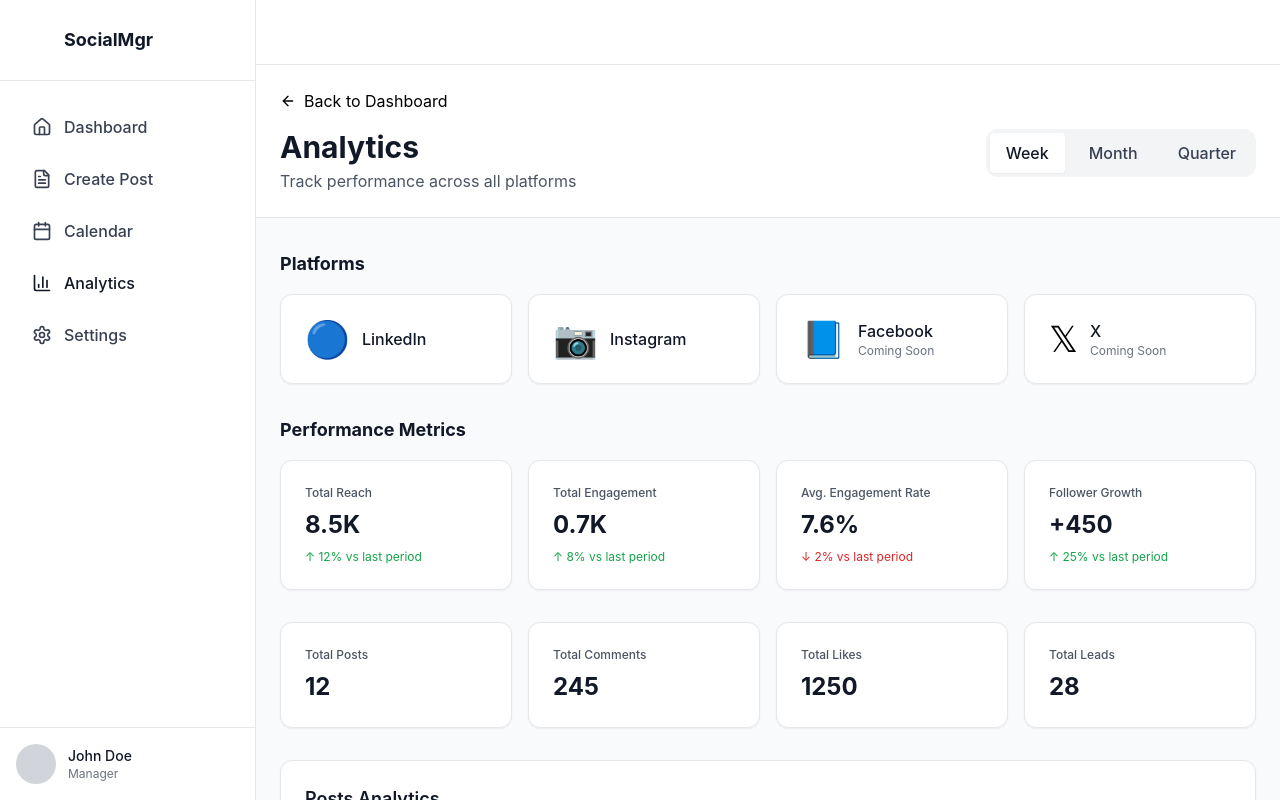
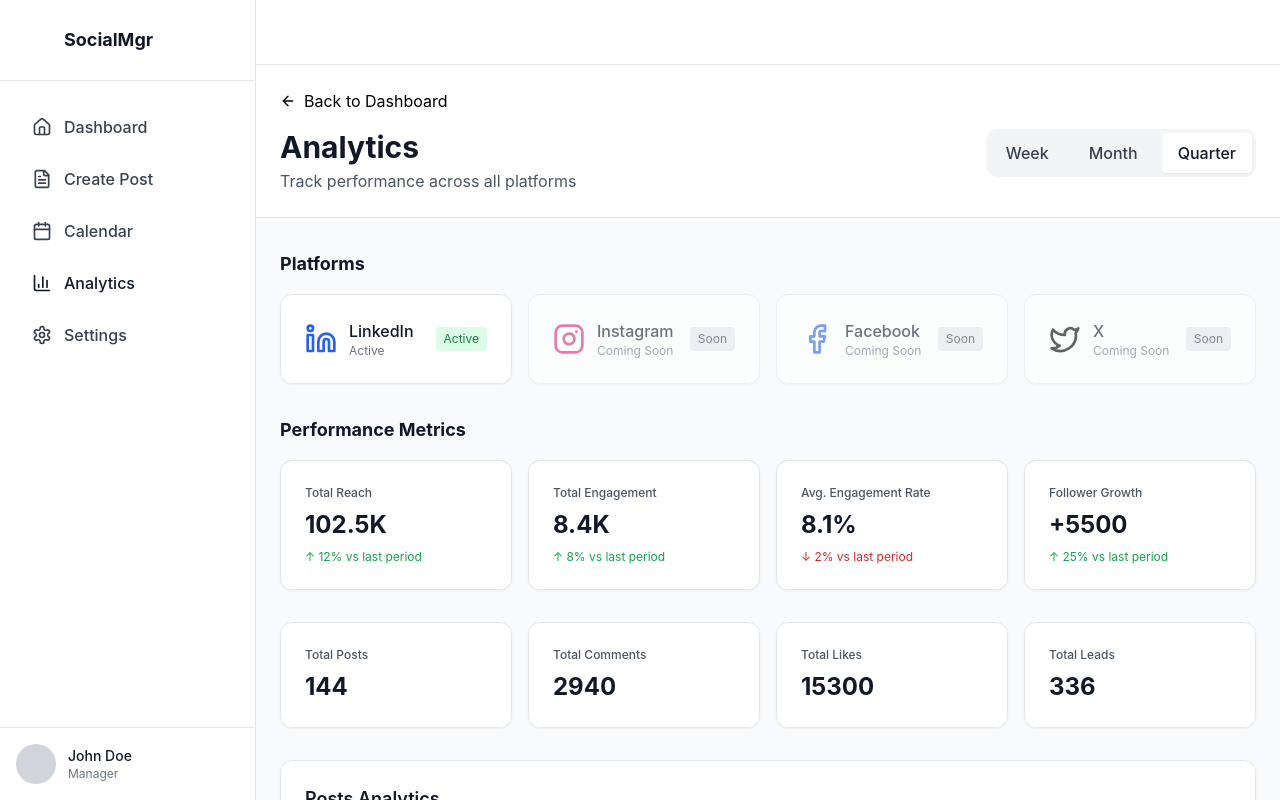
Before and after one commit to mohanb990295/social-media-manager-frontend, a Next.js app: page /analytics in a window 1280 px wide. Built offline with nearby package versions, Linux system fonts and the light colour scheme.

Commit message:
Analytics page with LinkedIn integration, platform cards, API-ready structure

```diff
--- a/src/pages/analytics.tsx
+++ b/src/pages/analytics.tsx
@@ -1,14 +1,15 @@
-import React, { useState } from "react";
+import React, { useState, useEffect } from "react";
 import Link from "next/link";
 import { Layout, Card, CardHeader } from "@/components";
-import { ArrowLeft } from "lucide-react";
+import { ArrowLeft, Linkedin, Instagram, Facebook, Twitter } from "lucide-react";
 
 type TimePeriod = "week" | "month" | "quarter";
 
 interface PlatformMetrics {
   name: string;
-  icon: string;
+  icon: React.ReactNode;
   comingSoon?: boolean;
+  onClick?: () => void;
 }
 
 interface PostData {
@@ -18,21 +19,47 @@ interface PostData {
   leads: number;
 }
 
+interface AnalyticsData {
+  reach: number;
+  engagement: number;
+  engagementRate: number;
+  followers: number;
+  totalPosts: number;
+  totalComments: number;
+  totalLikes: number;
+  totalLeads: number;
+}
+
 export default function Analytics() {
-  const [timePeriod, setTimePeriod] = useState<TimePeriod>("week");
+  const [timePeriod, setTimePeriod] = useState<TimePeriod>("quarter");
   const [posts] = useState<PostData[]>([]);
+  const [analyticsData, setAnalyticsData] = useState<AnalyticsData>({
+    reach: 102500,
+    engagement: 8400,
+    engagementRate: 8.1,
+    followers: 5500,
+    totalPosts: 144,
+    totalComments: 2940,
+    totalLikes: 15300,
+    totalLeads: 336,
+  });
+  const [loading, setLoading] = useState(false);
 
-  // Platform data
-  const platforms: PlatformMetrics[] = [
-    { name: "LinkedIn", icon: "🔵" },
-    { name: "Instagram", icon: "📷" },
-    { name: "Facebook", icon: "📘", comingSoon: true },
-    { name: "X", icon: "𝕏", comingSoon: true },
-  ];
+  // Fetch analytics from API
+  useEffect(() => {
+    fetchAnalytics();
+  }, [timePeriod]);
 
-  // Get metrics based on time period
-  const getMetrics = () => {
-    const metricsData = {
+  const fetchAnalytics = async () => {
+    setLoading(true);
+    try {
+      // TODO: Replace with actual API call
+      // const response = await fetch(`/api/analytics?period=${timePeriod}`);
+      // const data = await response.json();
+      // setAnalyticsData(data);
+
+      // Mock data for now - will be replaced with real API data
+      const mockMetrics = {
         week: {
           reach: 8500,
           engagement: 650,
@@ -65,10 +92,48 @@ export default function Analytics() {
         },
       };
 
-    return metricsData[timePeriod];
+      setAnalyticsData(mockMetrics[timePeriod]);
+
+      // TODO: Fetch posts from Unipile API
+      // const postsResponse = await fetch(`/api/posts?period=${timePeriod}`);
+      // const postsData = await postsResponse.json();
+      // setPosts(postsData);
+    } catch (error) {
+      console.error("Error fetching analytics:", error);
+    } finally {
+      setLoading(false);
+    }
   };
 
-  const metrics = getMetrics();
+  const handleLinkedInClick = () => {
+    // TODO: This will handle LinkedIn-specific actions
+    // Could be: redirect to LinkedIn management page, show LinkedIn details, etc.
+    alert("LinkedIn Analytics - Coming soon with Unipile integration!");
+  };
+
+  // Platform data with actual icons
+  const platforms: PlatformMetrics[] = [
+    {
+      name: "LinkedIn",
+      icon: <Linkedin className="w-8 h-8 text-blue-600" />,
+      onClick: handleLinkedInClick,
+    },
+    {
+      name: "Instagram",
+      icon: <Instagram className="w-8 h-8 text-pink-600" />,
+      comingSoon: true,
+    },
+    {
+      name: "Facebook",
+      icon: <Facebook className="w-8 h-8 text-blue-600" />,
+      comingSoon: true,
+    },
+    {
+      name: "X",
+      icon: <Twitter className="w-8 h-8 text-black" />,
+      comingSoon: true,
+    },
+  ];
 
   return (
     <Layout>
@@ -132,20 +197,54 @@ export default function Analytics() {
             <h2 className="text-lg font-bold text-gray-900 mb-4">Platforms</h2>
             <div className="grid grid-cols-1 md:grid-cols-2 lg:grid-cols-4 gap-4">
               {platforms.map((platform) => (
-                <Card key={platform.name}>
+                <div key={platform.name}>
+                  {platform.comingSoon ? (
+                    // Disabled card for Coming Soon platforms
+                    <Card className="opacity-60 cursor-not-allowed">
+                      <div className="flex items-center justify-between">
                         <div className="flex items-center gap-3">
-                    <div className="text-4xl">{platform.icon}</div>
-                    <div className="flex-1">
+                          <div className="flex-shrink-0">{platform.icon}</div>
+                          <div>
                             <p className="font-medium text-gray-900">{platform.name}</p>
-                      {platform.comingSoon && (
                             <p className="text-xs text-gray-500">Coming Soon</p>
+                          </div>
+                        </div>
+                        <span className="text-xs bg-gray-200 text-gray-700 px-2 py-1 rounded">
+                          Soon
+                        </span>
+                      </div>
+                    </Card>
+                  ) : (
+                    // Clickable card for LinkedIn
+                    <Card
+                      className="cursor-pointer hover:shadow-md hover:border-primary transition-all"
+                      onClick={platform.onClick}
+                    >
+                      <div className="flex items-center justify-between">
+                        <div className="flex items-center gap-3">
+                          <div className="flex-shrink-0">{platform.icon}</div>
+                          <div>
+                            <p className="font-medium text-gray-900">{platform.name}</p>
+                            <p className="text-xs text-gray-500">Active</p>
+                          </div>
+                        </div>
+                        <span className="text-xs bg-green-100 text-green-700 px-2 py-1 rounded">
+                          Active
+                        </span>
+                      </div>
+                    </Card>
                   )}
                 </div>
-                  </div>
-                </Card>
               ))}
             </div>
           </div>
+
+          {/* Loading State */}
+          {loading && (
+            <div className="text-center py-8">
+              <p className="text-gray-600">Loading analytics data...</p>
+            </div>
+          )}
 
           {/* Section 2: Key Metrics */}
           <div className="mb-8">
@@ -154,7 +253,7 @@ export default function Analytics() {
               <Card>
                 <p className="text-xs text-gray-600 font-medium">Total Reach</p>
                 <p className="text-2xl font-bold text-gray-900 mt-2">
-                  {(metrics.reach / 1000).toFixed(1)}K
+                  {(analyticsData.reach / 1000).toFixed(1)}K
                 </p>
                 <p className="text-xs text-green-600 mt-2">↑ 12% vs last period</p>
               </Card>
@@ -162,20 +261,22 @@ export default function Analytics() {
               <Card>
                 <p className="text-xs text-gray-600 font-medium">Total Engagement</p>
                 <p className="text-2xl font-bold text-gray-900 mt-2">
-                  {(metrics.engagement / 1000).toFixed(1)}K
+                  {(analyticsData.engagement / 1000).toFixed(1)}K
                 </p>
                 <p className="text-xs text-green-600 mt-2">↑ 8% vs last period</p>
               </Card>
 
               <Card>
                 <p className="text-xs text-gray-600 font-medium">Avg. Engagement Rate</p>
-                <p className="text-2xl font-bold text-gray-900 mt-2">{metrics.engagementRate}%</p>
+                <p className="text-2xl font-bold text-gray-900 mt-2">
+                  {analyticsData.engagementRate}%
+                </p>
                 <p className="text-xs text-red-600 mt-2">↓ 2% vs last period</p>
               </Card>
 
               <Card>
                 <p className="text-xs text-gray-600 font-medium">Follower Growth</p>
-                <p className="text-2xl font-bold text-gray-900 mt-2">+{metrics.followers}</p>
+                <p className="text-2xl font-bold text-gray-900 mt-2">+{analyticsData.followers}</p>
                 <p className="text-xs text-green-600 mt-2">↑ 25% vs last period</p>
               </Card>
             </div>
@@ -186,22 +287,24 @@ export default function Analytics() {
             <div className="grid grid-cols-1 md:grid-cols-2 lg:grid-cols-4 gap-4">
               <Card>
                 <p className="text-xs text-gray-600 font-medium">Total Posts</p>
-                <p className="text-2xl font-bold text-gray-900 mt-2">{metrics.totalPosts}</p>
+                <p className="text-2xl font-bold text-gray-900 mt-2">{analyticsData.totalPosts}</p>
               </Card>
 
               <Card>
                 <p className="text-xs text-gray-600 font-medium">Total Comments</p>
-                <p className="text-2xl font-bold text-gray-900 mt-2">{metrics.totalComments}</p>
+                <p className="text-2xl font-bold text-gray-900 mt-2">
+                  {analyticsData.totalComments}
+                </p>
               </Card>
 
               <Card>
                 <p className="text-xs text-gray-600 font-medium">Total Likes</p>
-                <p className="text-2xl font-bold text-gray-900 mt-2">{metrics.totalLikes}</p>
+                <p className="text-2xl font-bold text-gray-900 mt-2">{analyticsData.totalLikes}</p>
               </Card>
 
               <Card>
                 <p className="text-xs text-gray-600 font-medium">Total Leads</p>
-                <p className="text-2xl font-bold text-gray-900 mt-2">{metrics.totalLeads}</p>
+                <p className="text-2xl font-bold text-gray-900 mt-2">{analyticsData.totalLeads}</p>
               </Card>
             </div>
           </div>
@@ -247,8 +350,8 @@ export default function Analytics() {
 
               <div className="mt-4 p-4 bg-blue-50 rounded-lg border border-blue-200">
                 <p className="text-sm text-blue-900">
-                  💡 <strong>Note:</strong> This table will be populated with real data once you
-                  connect to Unipile API. Currently showing placeholder structure.
+                  💡 <strong>API Ready:</strong> This component is ready to connect to Unipile API.
+                  Replace mock data with real API calls in <code>fetchAnalytics()</code> function.
                 </p>
               </div>
             </Card>
```
Lines whose indentation alone changed are shown as unchanged.
